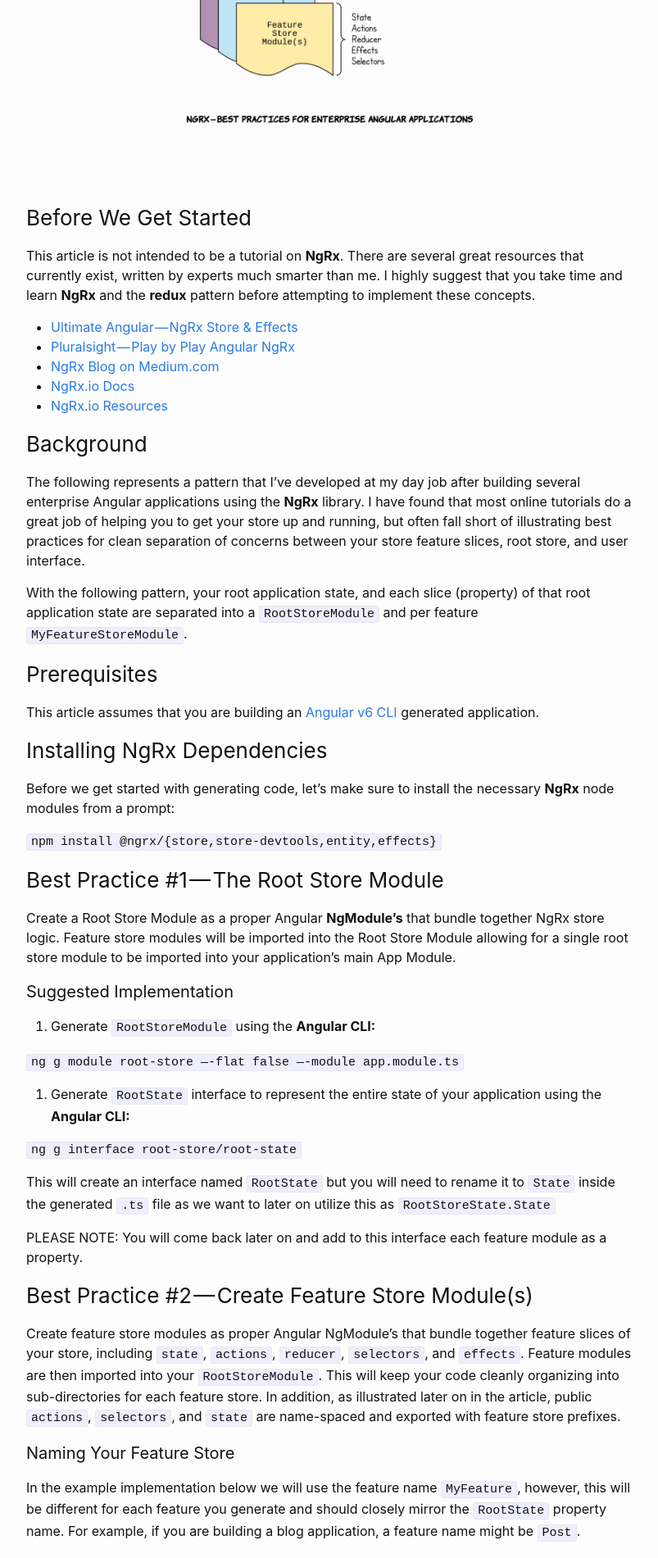
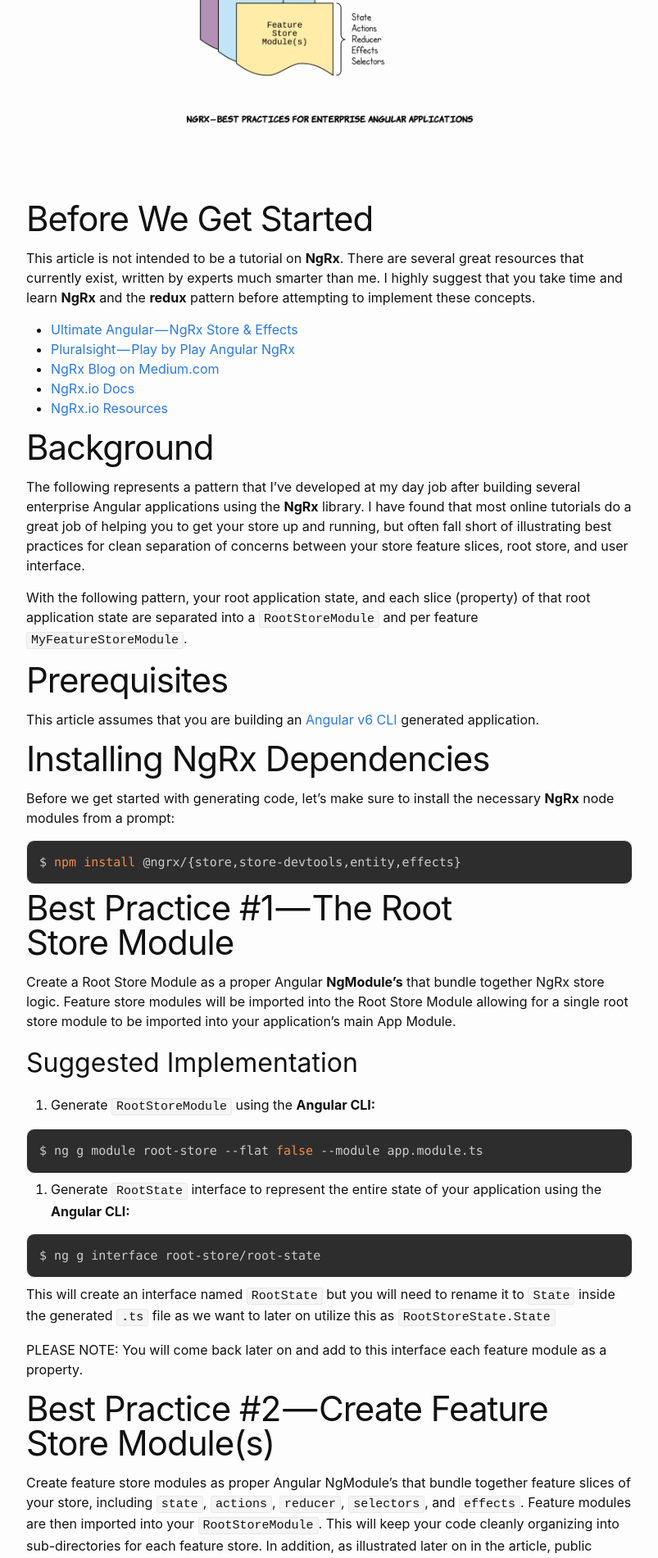
Before and after one commit to timdeschryver/blog, a Jekyll site: the page built from _posts/2018-05-30-ngrx-best-practices-for-enterprise-angular-applications.md, in a window 1280 px wide. Shown: the part 583-2484 px from the top of the page at 82% size, without its empty margins (238-1041 px from the left). Built offline with Jekyll 4.4.1, drawn with Linux system fonts in a browser that asks for light colours; comment, search, counter and statistics services are not loaded; some of the changed text lies outside the part shown.

Commit message:
convert to prism syntax highlighting

````diff
--- a/_config.yml
+++ b/_config.yml
@@ -40,3 +40,9 @@ google_analytics: UA-133910795-1
 
 disqus:
   shortname: wesleygrimes
+
+highlighter: none
+
+kramdown:
+   syntax_highlighter_opts:
+      disable : true
--- a/_includes/footer.html
+++ b/_includes/footer.html
@@ -30,5 +30,5 @@
     </div>
 
   </div>
-
+  <script src="{{ "/assets/js/prism.js" | prepend: site.baseurl }}"></script>
 </footer>
--- a/_includes/head.html
+++ b/_includes/head.html
@@ -29,4 +29,5 @@
       enable_page_level_ads: true
     });
   </script>
+  <link rel="stylesheet" href="{{ "/assets/css/prism.css" | prepend: site.baseurl }}">
 </head>
--- a/_posts/2018-05-30-ngrx-best-practices-for-enterprise-angular-applications.md
+++ b/_posts/2018-05-30-ngrx-best-practices-for-enterprise-angular-applications.md
@@ -12,72 +12,80 @@ header-img: "assets/post_headers/ngrx_best_practices_header.png"
 
 ![](/assets/post_headers/ngrx_best_practices_header.png)
 
-### Before We Get Started
+# Before We Get Started
 
 This article is not intended to be a tutorial on **NgRx**. There are several great resources that currently exist, written by experts much smarter than me. I highly suggest that you take time and learn **NgRx** and the **redux** pattern before attempting to implement these concepts.
 
-*   [Ultimate Angular — NgRx Store & Effects](https://platform.ultimatecourses.com/p/ngrx-store-effects?affcode=76683_ttll_neb)
-*   [Pluralsight — Play by Play Angular NgRx](https://www.pluralsight.com/courses/play-by-play-angular-ngrx)
-*   [NgRx Blog on Medium.com](https://medium.com/ngrx)
-*   [NgRx.io Docs](https://ngrx.io/docs)
-*   [NgRx.io Resources](https://ngrx.io/resources)
+- [Ultimate Angular — NgRx Store & Effects](https://platform.ultimatecourses.com/p/ngrx-store-effects?affcode=76683_ttll_neb)
+- [Pluralsight — Play by Play Angular NgRx](https://www.pluralsight.com/courses/play-by-play-angular-ngrx)
+- [NgRx Blog on Medium.com](https://medium.com/ngrx)
+- [NgRx.io Docs](https://ngrx.io/docs)
+- [NgRx.io Resources](https://ngrx.io/resources)
 
-### Background
+# Background
 
-The following represents a pattern that I’ve developed at my day job after building several enterprise Angular applications using the **NgRx** library. I have found that most online tutorials do a great job of helping you to get your store up and running, but often fall short of illustrating best practices for clean separation of concerns between your store feature slices, root store, and user interface.
+The following represents a pattern that I've developed at my day job after building several enterprise Angular applications using the **NgRx** library. I have found that most online tutorials do a great job of helping you to get your store up and running, but often fall short of illustrating best practices for clean separation of concerns between your store feature slices, root store, and user interface.
 
 With the following pattern, your root application state, and each slice (property) of that root application state are separated into a `RootStoreModule` and per feature `MyFeatureStoreModule`.
 
-### Prerequisites
+# Prerequisites
 
 This article assumes that you are building an [Angular v6 CLI](https://cli.angular.io/) generated application.
 
-### Installing NgRx Dependencies
+# Installing NgRx Dependencies
 
-Before we get started with generating code, let’s make sure to install the necessary **NgRx** node modules from a prompt:
+Before we get started with generating code, let's make sure to install the necessary **NgRx** node modules from a prompt:
 
-`npm install @ngrx/{store,store-devtools,entity,effects}`
+```shell
+$ npm install @ngrx/{store,store-devtools,entity,effects}
+```
 
-### Best Practice #1 — The Root Store Module
+# Best Practice #1 — The Root Store Module
 
-Create a Root Store Module as a proper Angular **NgModule’s** that bundle together NgRx store logic. Feature store modules will be imported into the Root Store Module allowing for a single root store module to be imported into your application’s main App Module.
+Create a Root Store Module as a proper Angular **NgModule's** that bundle together NgRx store logic. Feature store modules will be imported into the Root Store Module allowing for a single root store module to be imported into your application's main App Module.
 
-#### Suggested Implementation
+## Suggested Implementation
 
 1.  Generate `RootStoreModule` using the **Angular CLI:**
 
-`ng g module root-store —-flat false —-module app.module.ts`
+```shell
+$ ng g module root-store --flat false --module app.module.ts
+```
 
 2. Generate `RootState` interface to represent the entire state of your application using the **Angular CLI:**
 
-`ng g interface root-store/root-state`
+```shell
+$ ng g interface root-store/root-state
+```
 
 This will create an interface named `RootState` but you will need to rename it to `State` inside the generated `.ts` file as we want to later on utilize this as `RootStoreState.State`
 
 PLEASE NOTE: You will come back later on and add to this interface each feature module as a property.
 
-### Best Practice #2 — Create Feature Store Module(s)
+# Best Practice #2 — Create Feature Store Module(s)
 
-Create feature store modules as proper Angular NgModule’s that bundle together feature slices of your store, including `state`, `actions`, `reducer`, `selectors`, and `effects`. Feature modules are then imported into your `RootStoreModule`. This will keep your code cleanly organizing into sub-directories for each feature store. In addition, as illustrated later on in the article, public `actions`, `selectors`, and `state` are name-spaced and exported with feature store prefixes.
+Create feature store modules as proper Angular NgModule's that bundle together feature slices of your store, including `state`, `actions`, `reducer`, `selectors`, and `effects`. Feature modules are then imported into your `RootStoreModule`. This will keep your code cleanly organizing into sub-directories for each feature store. In addition, as illustrated later on in the article, public `actions`, `selectors`, and `state` are name-spaced and exported with feature store prefixes.
 
-#### Naming Your Feature Store
+## Naming Your Feature Store
 
 In the example implementation below we will use the feature name `MyFeature`, however, this will be different for each feature you generate and should closely mirror the `RootState` property name. For example, if you are building a blog application, a feature name might be `Post`.
 
-#### Entity Feature Modules or Standard Feature Modules?
+## Entity Feature Modules or Standard Feature Modules?
 
-Depending on the type of feature you are creating you may or may not benefit from implementing [NgRx Entity](https://medium.com/ngrx/introducing-ngrx-entity-598176456e15). If your store feature slice will be dealing with an array of type then I suggest following the *Entity Feature Module* implementation below. If building a store feature slice that does not consist of a standard array of type, then I suggest following the *Standard Feature Module* implementation below.
+Depending on the type of feature you are creating you may or may not benefit from implementing [NgRx Entity](https://medium.com/ngrx/introducing-ngrx-entity-598176456e15). If your store feature slice will be dealing with an array of type then I suggest following the _Entity Feature Module_ implementation below. If building a store feature slice that does not consist of a standard array of type, then I suggest following the _Standard Feature Module_ implementation below.
 
-#### Suggested Implementation — Entity Feature Module
+## Suggested Implementation — Entity Feature Module
 
 1.  Generate `MyFeatureStoreModule` feature module using the **Angular CLI:**
 
-`ng g module root-store/my-feature-store --flat false --module root-store/root-store.module.ts`</pre>`
+```shell
+$ ng g module root-store/my-feature-store --flat false --module root-store/root-store.module.ts
+```
 
 2. Actions — Create an `actions.ts` file in the `app/root-store/my-feature-store` directory:
 
 ```typescript
-import { Action } from '@ngrx/store';
+import { Action } from @ngrx/store;
 import { MyModel } from '../../models';
 
 export enum ActionTypes {
@@ -109,9 +117,9 @@ export type Actions = LoadRequestAction | LoadFailureAction | LoadSuccessAction;
 import { createEntityAdapter, EntityAdapter, EntityState } from '@ngrx/entity';
 import { MyModel } from '../../models';
 
-export const featureAdapter: EntityAdapter<
+export const featureAdapter: EntityAdapter<MyModel> = createEntityAdapter<
   MyModel
-> = createEntityAdapter<MyModel>({
+>({
   selectId: model => model.id,
   sortComparer: (a: MyModel, b: MyModel): number =>
     b.someDate.toString().localeCompare(a.someDate.toString())
@@ -122,12 +130,10 @@ export interface State extends EntityState<MyModel> {
   error?: any;
 }
 
-export const initialState: State = featureAdapter.getInitialState(
-  {
-    isLoading: false,
-    error: null
-  }
-);
+export const initialState: State = featureAdapter.getInitialState({
+  isLoading: false,
+  error: null
+});
 ```
 
 4. Reducer — Create a `reducer.ts` file in the `app/root-store/my-feature-store` directory:
@@ -209,7 +221,10 @@ export const selectMyFeatureError: MemoizedSelector<object, any> = createSelecto
 export const selectMyFeatureIsLoading: MemoizedSelector<
   object,
   boolean
-> = createSelector(selectMyFeatureState, getIsLoading);
+> = createSelector(
+  selectMyFeatureState,
+  getIsLoading
+);
 ```
 
 6. Effects — Create an `effects.ts` file in the `app/root-store/my-feature-store` directory with the following:
@@ -234,29 +249,29 @@ export class MyFeatureStoreEffects {
     ),
     startWith(new featureActions.LoadRequestAction()),
     switchMap(action =>
-      this.dataService
-        .getItems()
-        .pipe(
-          map(
-            items =>
-              new featureActions.LoadSuccessAction({
-                items
-              })
-            ),
-            catchError(error =>
-              observableOf(new featureActions.LoadFailureAction({ error }))
-            )
-      	)
-     )
+      this.dataService.getItems().pipe(
+        map(
+          items =>
+            new featureActions.LoadSuccessAction({
+              items
+            })
+        ),
+        catchError(error =>
+          observableOf(new featureActions.LoadFailureAction({ error }))
+        )
+      )
+    )
   );
 }
 ```
 
-#### Suggested Implementation — Standard Feature Module
+## Suggested Implementation — Standard Feature Module
 
 1.  Generate `MyFeatureStoreModule` feature module using the **Angular CLI:**
 
-`ng g module root-store/my-feature-store --flat false --module root-store/root-store.module.ts`
+```shell
+$ ng g module root-store/my-feature-store --flat false --module root-store/root-store.module.ts
+```
 
 2. Actions — Create an `actions.ts` file in the `app/root-store/my-feature-store` directory:
 
@@ -285,7 +300,10 @@ export class LoginSuccessAction implements Action {
   constructor(public payload: { user: User }) {}
 }
 
-export type Actions = LoginRequestAction | LoginFailureAction | LoginSuccessAction;
+export type Actions =
+  | LoginRequestAction
+  | LoginFailureAction
+  | LoginSuccessAction;
 ```
 
 3. State — Create a `state.ts` file in the `app/root-store/my-feature-store` directory:
@@ -303,7 +321,7 @@ export const initialState: State = {
   user: null,
   isLoading: false,
   error: null
-}
+};
 ```
 
 4. Reducer — Create a `reducer.ts` file in the `app/root-store/my-feature-store` directory:
@@ -313,32 +331,31 @@ import { Actions, ActionTypes } from './actions';
 import { initialState, State } from './state';
 
 export function featureReducer(state = initialState, action: Actions): State {
-   switch (action.type) {
-      case ActionTypes.LOGIN_REQUEST:
-        return {
-          ...state,
-          error: null,
-          isLoading: true
-        };
-      case ActionTypes.LOGIN_SUCCESS:
-        return {
-          ...state,
-          user: action.payload.user,
-          error: null,
-          isLoading: false,
-
-        };
-      case ActionTypes.LOGIN_FAILURE:
-        return {
-          ...state,
-          error: action.payload.error,
-          isLoading: false
-        };
-      default: {
-         return state;
-      }
+  switch (action.type) {
+    case ActionTypes.LOGIN_REQUEST:
+      return {
+        ...state,
+        error: null,
+        isLoading: true
+      };
+    case ActionTypes.LOGIN_SUCCESS:
+      return {
+        ...state,
+        user: action.payload.user,
+        error: null,
+        isLoading: false
+      };
+    case ActionTypes.LOGIN_FAILURE:
+      return {
+        ...state,
+        error: action.payload.error,
+        isLoading: false
+      };
+    default: {
+      return state;
     }
- }
+  }
+}
 ```
 
 5. Selectors — Create a `selectors.ts` file in the `app/root-store/my-feature-store` directory:
@@ -373,12 +393,18 @@ export const selectMyFeatureError: MemoizedSelector<object, any> = createSelecto
 export const selectMyFeatureIsLoading: MemoizedSelector<
   object,
   boolean
-> = createSelector(selectMyFeatureState, getIsLoading);
+> = createSelector(
+  selectMyFeatureState,
+  getIsLoading
+);
 
 export const selectMyFeatureUser: MemoizedSelector<
   object,
   User
-> = createSelector(selectMyFeatureState, getUser);
+> = createSelector(
+  selectMyFeatureState,
+  getUser
+);
 ```
 
 6. Effects — Create an `effects.ts` file in the `app/root-store/my-feature-store` directory with the following:
@@ -403,24 +429,24 @@ export class MyFeatureStoreEffects {
     ),
     switchMap(action =>
       this.dataService
-	.login(action.payload.userName, action.payload.password)
-	.pipe(
-	  map(
-	    user =>
-	      new featureActions.LoginSuccessAction({
-		user
-	      })
-	  ),
-	  catchError(error =>
-	    observableOf(new featureActions.LoginFailureAction({ error }))
-	  )
-	)
+        .login(action.payload.userName, action.payload.password)
+        .pipe(
+          map(
+            user =>
+              new featureActions.LoginSuccessAction({
+                user
+              })
+          ),
+          catchError(error =>
+            observableOf(new featureActions.LoginFailureAction({ error }))
+          )
+        )
     )
   );
 }
 ```
 
-#### Suggested Implementation — Entity and Standard Feature Modules
+## Suggested Implementation — Entity and Standard Feature Modules
 
 Now that we have created our feature module, either Entity or Standard typed above, we need to import the parts (state, actions, reducer, effects, selectors) into the Angular NgModule for the feature. In addition, we will create a barrel export in order to make imports in our application components clean and orderly, with asserted name-spaces.
 
@@ -452,22 +478,16 @@ import * as MyFeatureStoreActions from './actions';
 import * as MyFeatureStoreSelectors from './selectors';
 import * as MyFeatureStoreState from './state';
 
-export {
-  MyFeatureStoreModule
-} from './my-feature-store.module';
+export { MyFeatureStoreModule } from './my-feature-store.module';
 
-export {
-  MyFeatureStoreActions,
-  MyFeatureStoreSelectors,
-  MyFeatureStoreState
-};
+export { MyFeatureStoreActions, MyFeatureStoreSelectors, MyFeatureStoreState };
 ```
 
-### Best Practice #1 — The Root Store Module (cont.)
+# Best Practice #1 — The Root Store Module (cont.)
 
-Now that we have built our feature modules, let’s pick up where we left off in best practice #1 and finish building out our `RootStoreModule` and `RootState.`
+Now that we have built our feature modules, let's pick up where we left off in best practice #1 and finish building out our `RootStoreModule` and `RootState.`
 
-#### Suggested Implementation (cont.)
+## Suggested Implementation (cont.)
 
 3. Update `app/root-store/root-state.ts` and add a property for each feature that we have created previously:
 
@@ -508,13 +528,9 @@ export class RootStoreModule {}
 
 ```typescript
 import { createSelector, MemoizedSelector } from '@ngrx/store';
-import {
-  MyFeatureStoreSelectors
-} from './my-feature-store';
+import { MyFeatureStoreSelectors } from './my-feature-store';
 
-import {
-  MyOtherFeatureStoreSelectors
-} from './my-other-feature-store';
+import { MyOtherFeatureStoreSelectors } from './my-other-feature-store';
 
 export const selectError: MemoizedSelector<object, string> = createSelector(
   MyFeatureStoreSelectors.selectMyFeatureError,
@@ -547,15 +563,17 @@ export * from './my-other-feature-store';
 export { RootStoreState, RootStoreSelectors, RootStoreModule };
 ```
 
-### Wiring up the Root Store Module to your Application
+# Wiring up the Root Store Module to your Application
 
-Now that we have built our Root Store Module, composed of Feature Store Modules, let’s add it to the main `app.module.ts` and show just how neat and clean the wiring up process is.
+Now that we have built our Root Store Module, composed of Feature Store Modules, let's add it to the main `app.module.ts` and show just how neat and clean the wiring up process is.
 
-1.  Add `RootStoreModule` to your application’s `NgModule.imports` array. Make sure that when you import the module to pull from the barrel export:
+1.  Add `RootStoreModule` to your application's `NgModule.imports` array. Make sure that when you import the module to pull from the barrel export:
 
-`import { RootStoreModule } from ‘./root-store’;`
+```typescript
+import { RootStoreModule } from './root-store';
+```
 
-2. Here’s an example `container` component that is using the store:
+2. Here's an example `container` component that is using the store:
 
 ```typescript
 import { Component, OnInit } from '@angular/core';
@@ -593,17 +611,16 @@ export class MyFeatureComponent implements OnInit {
       MyFeatureStoreSelectors.selectUnProcessedDocumentIsLoading
     );
 
-    this.store$.dispatch(
-      new MyFeatureStoreActions.LoadRequestAction()
-    );
+    this.store$.dispatch(new MyFeatureStoreActions.LoadRequestAction());
   }
 }
 ```
 
-### Finished Application Structure
+# Finished Application Structure
 
 Once we have completed implementation of the above best practices our Angular application structure should look very similar to something like this:
-```
+
+```shell
  ├── app
  │ ├── app-routing.module.ts
  │ ├── app.component.css
@@ -655,29 +672,30 @@ Once we have completed implementation of the above best practices our Angular ap
  ├── test.ts
  ├── tsconfig.app.json
  ├── tsconfig.spec.json
- └── tslint.json</pre>
+ └── tslint.json
 ```
-### Fully Working Example — Chuck Norris Joke Generator
 
-I have put together a fully working example of the above best practices. It’s a simple Chuck Norris Joke Generator that has uses `@angular/material` and the [http://www.icndb.com/](http://www.icndb.com/) api for data.
+# Fully Working Example — Chuck Norris Joke Generator
 
-#### Github
+I have put together a fully working example of the above best practices. It's a simple Chuck Norris Joke Generator that has uses `@angular/material` and the [http://www.icndb.com/](http://www.icndb.com/) api for data.
+
+## Github
 
 [https://github.com/wesleygrimes/angular-ngrx-chuck-norris](https://github.com/wesleygrimes/angular-ngrx-chuck-norris)
 
-#### Stackblitz
+## Stackblitz
 
 You can see the live demo at [https://angular-ngrx-chuck-norris.stackblitz.io](https://angular-ngrx-chuck-norris.stackblitz.io) and here is the [Stackblitz](https://stackblitz.com) editor:
 
 [angular-ngrx-chuck-norris - StackBlitz](https://stackblitz.com/edit/angular-ngrx-chuck-norris)
 
-### Conclusion
+# Conclusion
 
-It’s important to remember that I have implemented these best practices in several "real world" applications. While I have found these best practices helpful, and maintainable, I do not believe they are an end-all be-all solution to organizing NgRx projects; it’s just what has worked for me. I am curious as to what you all think? Please feel free to offer any suggestions, tips, or best practices you’ve learned when building enterprise Angular applications with NgRx and I will update the article to reflect as such. Happy Coding!
+It's important to remember that I have implemented these best practices in several "real world" applications. While I have found these best practices helpful, and maintainable, I do not believe they are an end-all be-all solution to organizing NgRx projects; it's just what has worked for me. I am curious as to what you all think? Please feel free to offer any suggestions, tips, or best practices you've learned when building enterprise Angular applications with NgRx and I will update the article to reflect as such. Happy Coding!
 
-* * *
+---
 
-### Additional Resources
+# Additional Resources
 
 I would highly recommend enrolling in the Ultimate Angular courses, especially the NgRx course. It is well worth the money and I have used it as a training tool for new Angular developers. Follow the link below to signup.
 
--- /dev/null
+++ b/assets/css/prism.css
@@ -0,0 +1,123 @@
+/* PrismJS 1.15.0
+https://prismjs.com/download.html#themes=prism-tomorrow&languages=markup+css+clike+javascript+csharp+aspnet+json+sql+powershell+typescript+yaml */
+/**
+ * prism.js tomorrow night eighties for JavaScript, CoffeeScript, CSS and HTML
+ * Based on https://github.com/chriskempson/tomorrow-theme
+ * @author Rose Pritchard
+ */
+
+code[class*="language-"],
+pre[class*="language-"] {
+	color: #ccc;
+	background: none;
+	font-family: Consolas, Monaco, 'Andale Mono', 'Ubuntu Mono', monospace;
+	text-align: left;
+	white-space: pre;
+	word-spacing: normal;
+	word-break: normal;
+	word-wrap: normal;
+	line-height: 1.5;
+
+	-moz-tab-size: 4;
+	-o-tab-size: 4;
+	tab-size: 4;
+
+	-webkit-hyphens: none;
+	-moz-hyphens: none;
+	-ms-hyphens: none;
+	hyphens: none;
+
+}
+
+/* Code blocks */
+pre[class*="language-"] {
+	padding: 1em;
+	margin: .5em 0;
+	overflow: auto;
+}
+
+:not(pre) > code[class*="language-"],
+pre[class*="language-"] {
+	background: #2d2d2d;
+}
+
+/* Inline code */
+:not(pre) > code[class*="language-"] {
+	padding: .1em;
+	border-radius: .3em;
+	white-space: normal;
+}
+
+.token.comment,
+.token.block-comment,
+.token.prolog,
+.token.doctype,
+.token.cdata {
+	color: #999;
+}
+
+.token.punctuation {
+	color: #ccc;
+}
+
+.token.tag,
+.token.attr-name,
+.token.namespace,
+.token.deleted {
+	color: #e2777a;
+}
+
+.token.function-name {
+	color: #6196cc;
+}
+
+.token.boolean,
+.token.number,
+.token.function {
+	color: #f08d49;
+}
+
+.token.property,
+.token.class-name,
+.token.constant,
+.token.symbol {
+	color: #f8c555;
+}
+
+.token.selector,
+.token.important,
+.token.atrule,
+.token.keyword,
+.token.builtin {
+	color: #cc99cd;
+}
+
+.token.string,
+.token.char,
+.token.attr-value,
+.token.regex,
+.token.variable {
+	color: #7ec699;
+}
+
+.token.operator,
+.token.entity,
+.token.url {
+	color: #67cdcc;
+}
+
+.token.important,
+.token.bold {
+	font-weight: bold;
+}
+.token.italic {
+	font-style: italic;
+}
+
+.token.entity {
+	cursor: help;
+}
+
+.token.inserted {
+	color: green;
+}
--- a/assets/css/style.scss
+++ b/assets/css/style.scss
@@ -3,3 +3,12 @@
 ---
 
 @import "minima";
+
+pre[class*="language-"] {
+    border-radius: 10px;
+}
+
+code {
+    background-color: #F5F5F5;
+    color:inherit;
+}
````
Also changed, not shown: other parts of _posts/2018-05-30-ngrx-best-practices-for-enterprise-angular-applications.md (+17 -8 lines), _posts/2019-02-14-how-to-use-tslint-to-autoremove-all-unused-imports-in-a-typescript-project.md (+2 -0 lines), assets/js/prism.js (added).
